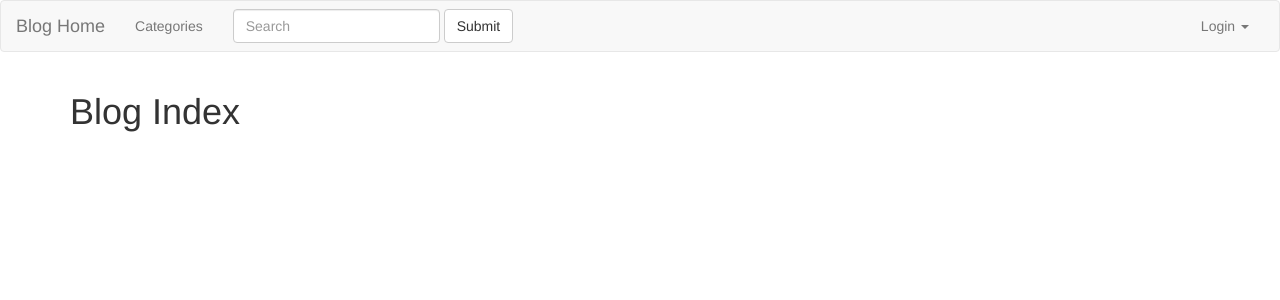
After one commit to rocity/blogger, a Django app: template templates/blog/index.html in a window 1280 px wide. The commit adds this page. Shown: the top 300 px of the page. Run offline with Django 3.2, Linux system fonts and the light colour scheme; the template is opened without the code that fills it, so the values that code supplies are empty; some libraries are stand-ins or nearby versions.

Commit message:
Add base header

```diff
--- a/blog/urls.py
+++ b/blog/urls.py
@@ -3,5 +3,5 @@ from blog import views
 
 
 urlpatterns = [
-    url(r'^$', views.home, name='home')
+    url(r'^$', views.index, name='index')
 ]
--- a/blog/views.py
+++ b/blog/views.py
@@ -4,5 +4,5 @@ from __future__ import unicode_literals
 from django.shortcuts import render
 
 
-def home(request):
-    return render(request, 'blog/home.html', {})
+def index(request):
+    return render(request, 'blog/index.html', {})
--- a/templates/base.html
+++ b/templates/base.html
@@ -7,7 +7,13 @@
     <link rel="stylesheet" type="text/css" href="{% static 'node_modules/bootstrap/dist/css/bootstrap.min.css' %}">
 </head>
 <body>
-    {% block content %}{% endblock content %}
+    {% include 'includes/main_header.html' %}
+
+    <div class="row">
+        <div class="container">
+            {% block content %}{% endblock content %}
+        </div>
+    </div>
 
     <script type="text/javascript" src="{% static 'node_modules/jquery/dist/jquery.min.js' %}"></script>
     <script type="text/javascript" src="{% static 'node_modules/bootstrap/dist/js/bootstrap.min.js' %}"></script>
--- /dev/null
+++ b/templates/includes/main_header.html
@@ -0,0 +1,39 @@
+<nav class="navbar navbar-default">
+  <div class="container-fluid">
+    <!-- Brand and toggle get grouped for better mobile display -->
+    <div class="navbar-header">
+      <button type="button" class="navbar-toggle collapsed" data-toggle="collapse" data-target="#bs-example-navbar-collapse-1" aria-expanded="false">
+        <span class="sr-only">Toggle navigation</span>
+        <span class="icon-bar"></span>
+        <span class="icon-bar"></span>
+        <span class="icon-bar"></span>
+      </button>
+      <a class="navbar-brand" href="#">Blog Home</a>
+    </div>
+
+    <!-- Collect the nav links, forms, and other content for toggling -->
+    <div class="collapse navbar-collapse" id="bs-example-navbar-collapse-1">
+      <ul class="nav navbar-nav">
+        <li><a href="#">Categories</a></li>
+      </ul>
+      <form class="navbar-form navbar-left">
+        <div class="form-group">
+          <input type="text" class="form-control" placeholder="Search">
+        </div>
+        <button type="submit" class="btn btn-default">Submit</button>
+      </form>
+      <ul class="nav navbar-nav navbar-right">
+        <li class="dropdown">
+          <a href="#" class="dropdown-toggle" data-toggle="dropdown" role="button" aria-haspopup="true" aria-expanded="false">Login <span class="caret"></span></a>
+          <ul class="dropdown-menu">
+            <li><a href="#">Create Post</a></li>
+            <li><a href="#">Dashboard</a></li>
+            <li><a href="#">Settings</a></li>
+            <li role="separator" class="divider"></li>
+            <li><a href="#">Logout</a></li>
+          </ul>
+        </li>
+      </ul>
+    </div><!-- /.navbar-collapse -->
+  </div><!-- /.container-fluid -->
+</nav>
```
Also changed, not shown: templates/blog/index.html (renamed from templates/blog/home.html).
